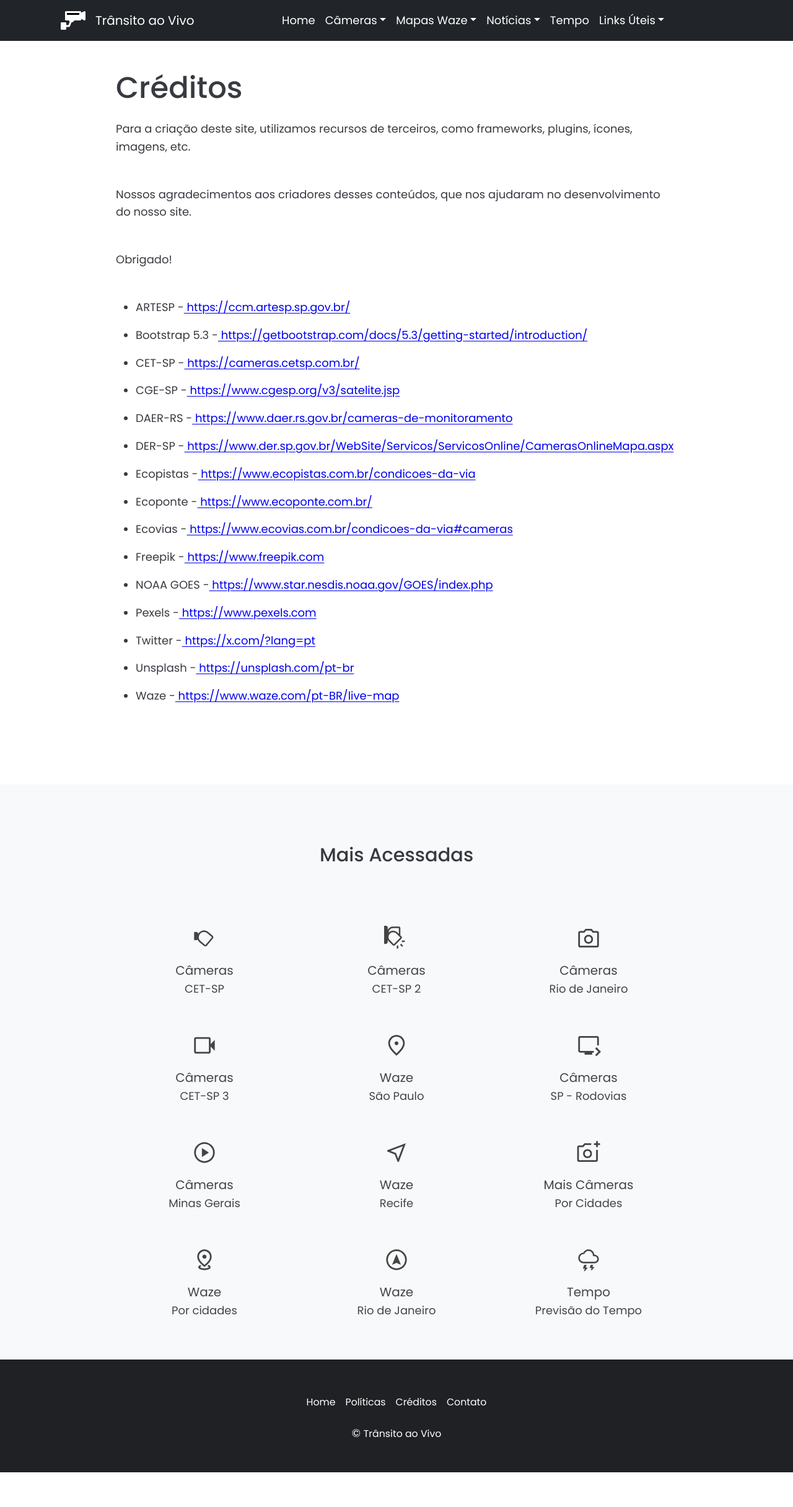
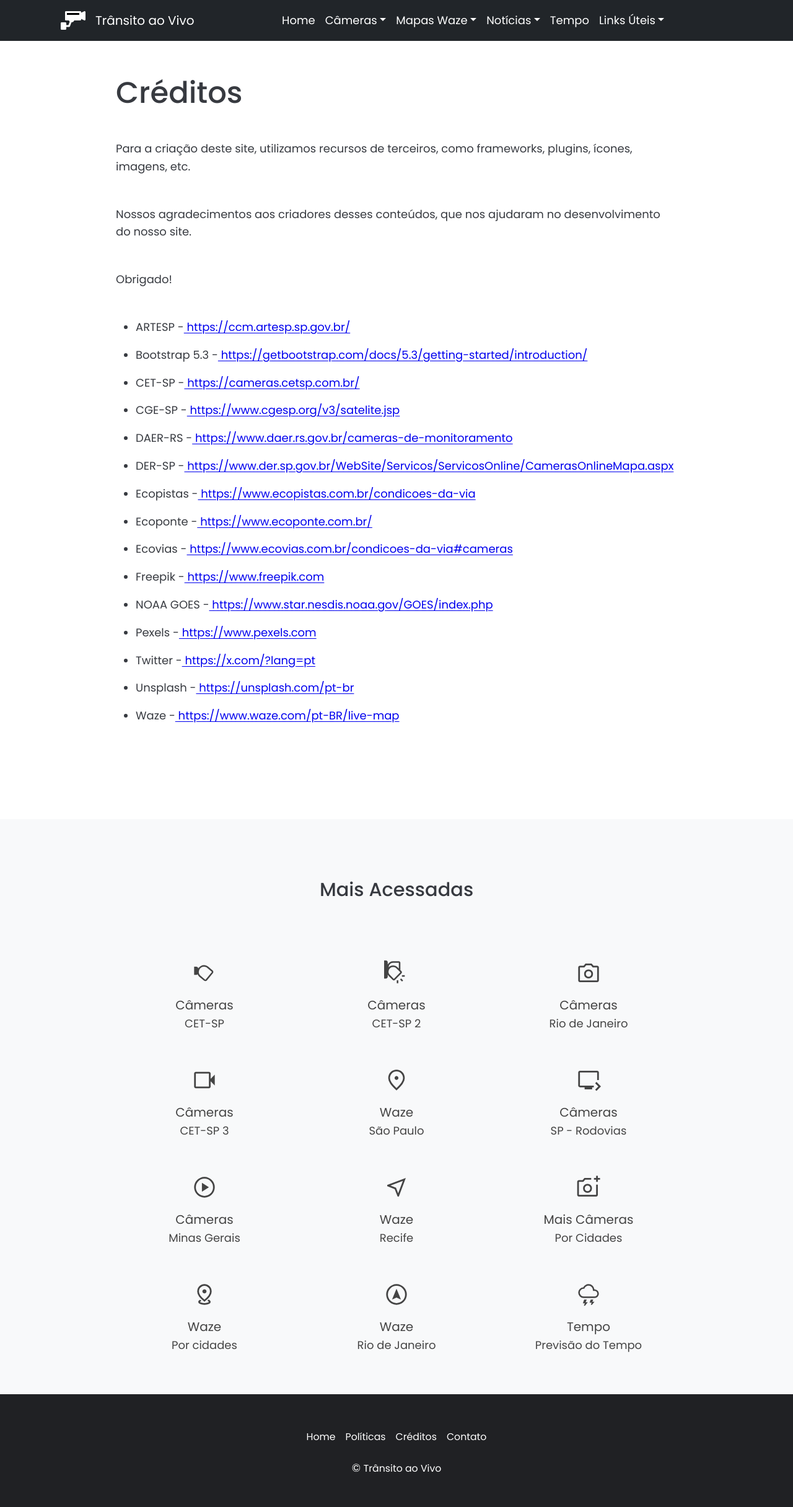
Before and after one commit to Sergio-Damm/transitoaovivo, a Jekyll site: the page built from pages/creditos/index.html, in a window 1280 px wide. Shown: the whole page at 62% size. Built offline with Jekyll 4.4.1, drawn with Linux system fonts in a browser that asks for light colours; comment, search, counter and statistics services are not loaded; before the commit the page ends 2376 px from its top, so only the background shows below that.

Commit message:
added space al_vol_i_2.pdf"target="_blank"

```diff
--- a/_layouts/default.html
+++ b/_layouts/default.html
@@ -130,8 +130,8 @@
               <li><a class="dropdown-item" href="https://www.planalto.gov.br/ccivil_03/leis/l9503compilado.htm" target="_blank" rel="noopener noreferrer">Código de Trânsito Brasileiro</a></li>
               <li><a class="dropdown-item" href="https://www.gov.br/infraestrutura/pt-br/assuntos/transito/conteudo-Senatran/novas-regras-do-ctb" target="_blank" rel="noopener noreferrer">Novas Regras do CTB</a></li>
               <li><a class="dropdown-item" href="https://portalservicos.senatran.serpro.gov.br/#/home" target="_blank" rel="noopener noreferrer">Serviços - Senatran</a></li>
-              <li><a class="dropdown-item" href="https://www.gov.br/infraestrutura/pt-br/assuntos/transito/arquivos-senatran/educacao/publicacoes/manual_vol_i_2.pdf"target="_blank" rel="noopener noreferrer">Placas de Trânsito</a></li>
-              <li><a class="dropdown-item" href="https://www.detran.sp.gov.br/detransp/pb/servico/habilitacao/consultar_ou_apresentar_defesa_ou_recurso_de_suspensao_?id=carta_de_servico_consultar_ou_apresentar_defesa_ou_recurso_de_suspensao_ou_cassacao_da_cnh"target="_blank" rel="noopener noreferrer">Suspensão CNH - Detran SP</a></li>
+              <li><a class="dropdown-item" href="https://www.gov.br/infraestrutura/pt-br/assuntos/transito/arquivos-senatran/educacao/publicacoes/manual_vol_i_2.pdf" target="_blank" rel="noopener noreferrer">Placas de Trânsito</a></li>
+              <li><a class="dropdown-item" href="https://www.detran.sp.gov.br/detransp/pb/servico/habilitacao/consultar_ou_apresentar_defesa_ou_recurso_de_suspensao_?id=carta_de_servico_consultar_ou_apresentar_defesa_ou_recurso_de_suspensao_ou_cassacao_da_cnh" target="_blank" rel="noopener noreferrer">Suspensão CNH - Detran SP</a></li>
             </ul>
         </li>
       </ul>
--- a/pages/creditos/index.html
+++ b/pages/creditos/index.html
@@ -8,18 +8,11 @@
 ---
 
 <!-- ============================================================================================= -->
-<section class="container my-3">
-	<div class="row">
-		<div class="col-12 col-md-10 mx-auto">
-      			<h1 class="h1-title-content">Créditos</h1>
-      	</div>
-	</div>
-</section>
-<!-- ============================================================================================= -->
-<section class="container">
+<div class="py-4">
+    <div class="container">
         <div class="row">
             <div class="col-12 col-md-10 mx-auto mb-5">
-
+				<h1 class="h1-title-content mb-5">Créditos</h1>
 					<p class="mb-5">Para a criação deste site, utilizamos recursos de terceiros, como frameworks, plugins, ícones, imagens, etc.</p>
 					<p class="mb-5">Nossos agradecimentos aos criadores desses conteúdos, que nos ajudaram no desenvolvimento do nosso site.</p>
         			<p class="mb-5">Obrigado!</p>
@@ -40,8 +33,8 @@
 							<li class="text-break mb-3">Unsplash -<a class="link-externo" href="https://unsplash.com/pt-br" target="_blank" rel="noopener noreferrer"> https://unsplash.com/pt-br</a></li>
 							<li class="text-break mb-5">Waze -<a class="link-externo" href="https://www.waze.com/pt-BR/live-map" target="_blank" rel="noopener noreferrer"> https://www.waze.com/pt-BR/live-map</a></li>
 						</ul>
-
 			</div>
     	</div>
-</section>
+	</div>
+</div>
 <!-- ============================================================================================= -->
```
Lines whose indentation alone changed are shown as unchanged.
